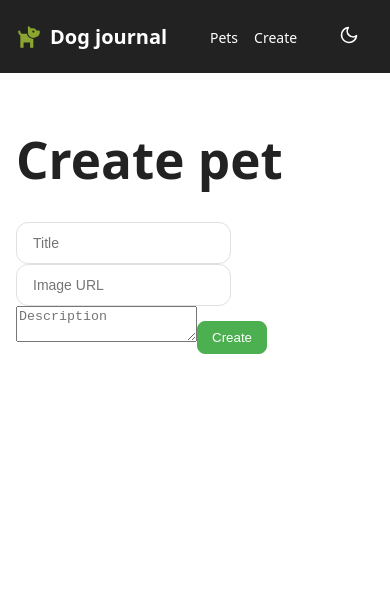
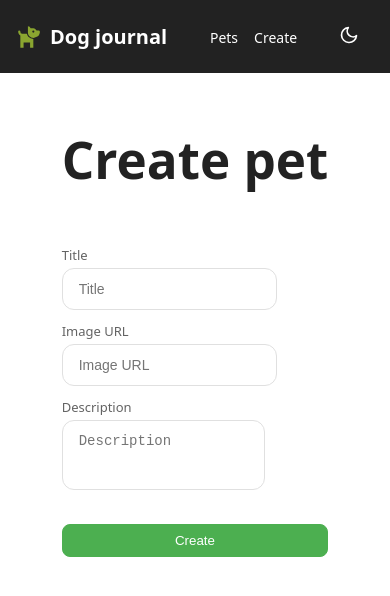
Before and after one commit to Alexandr-Dudarin/typescript-spa, a React (Vite) app in the folder products-spa/: page /typescript-spa/create-pet in a window 390 px wide. Shown: the top 596 px of the page. Built offline with nearby package versions, Linux system fonts and the light colour scheme.

Commit message:
Add CSS PetCard, new favicon, render

```diff
--- a/products-spa/index.html
+++ b/products-spa/index.html
@@ -1,14 +1,18 @@
 <!doctype html>
 <html lang="en">
+
 <head>
   <meta charset="UTF-8" />
   <meta name="google" content="notranslate" />
-    <link rel="icon" type="image/svg+xml" href="/vite.svg" />
+  <link rel="icon" type="image/svg+xml" href="/dog-face-svgrepo-com.svg" />
+  <meta name="theme-color" content="#ffffff" />
   <meta name="viewport" content="width=device-width, initial-scale=1.0" />
   <title>products-spa</title>
 </head>
+
 <body>
   <div id="root"></div>
   <script type="module" src="/src/main.tsx"></script>
 </body>
+
 </html>
--- a/products-spa/src/app/router.tsx
+++ b/products-spa/src/app/router.tsx
@@ -1,11 +1,19 @@
 import { Routes, Route, Navigate } from 'react-router-dom';
+import { useEffect } from 'react'
 import Layout from '../layout/Layout';
 import PetsPage from '../pages/PetsPage';
 import PetPage from '../pages/PetPage';
 import CreatePetPage from '../pages/CreatePetPage';
 
-const AppRouter = () => (
-  <Routes>
+const AppRouter = () => {
+  useEffect(() => {
+    const redirect = new URLSearchParams(window.location.search).get('redirect')
+
+    if (redirect) {
+      window.history.replaceState(null, '', redirect)
+    }
+  }, [])
+  return (<Routes>
     <Route element={<Layout />}>
       <Route path="/" element={<Navigate to="/pets" />} />
       <Route path="/pets" element={<PetsPage />} />
@@ -13,6 +21,7 @@ const AppRouter = () => (
       <Route path="/create-pet" element={<CreatePetPage />} />
     </Route>
   </Routes>
-);
+)
+}
 
 export default AppRouter;
--- a/products-spa/src/index.css
+++ b/products-spa/src/index.css
@@ -31,6 +31,9 @@
   -webkit-font-smoothing: antialiased;
   -moz-osx-font-smoothing: grayscale;
   --ghost-hover-bg: rgba(255, 255, 255, 0.1);
+
+  --link-color: #646cff;
+  --link-hover-color: #535bf2;
 }
 
 body[data-theme="dark"] {
@@ -50,16 +53,18 @@ body[data-theme="dark"] {
   --input-focus-border: #ffffff;
   --input-focus-ring: #ffafff25;
   --ghost-hover-bg: rgba(0, 0, 0, 0.06);
+  --link-color: #9aa8ff;
+  --link-hover-color: #c2caff;
 }
 
 a {
   font-weight: 500;
-  color: #646cff;
+  color: var(--link-color);
   text-decoration: inherit;
 }
 
 a:hover {
-  color: #535bf2;
+  color: var(--link-hover-color);
 }
 
 body {
@@ -76,7 +81,8 @@ h1 {
   line-height: 1.1;
 }
 
-input {
+input,
+textarea {
   padding: 12px 16px;
   border: 1px solid var(--border-color);
   border-radius: 12px;
@@ -87,11 +93,24 @@ input {
   transition: border 0.2s ease, box-shadow 0.2s ease;
 }
 
-input:hover {
+input:hover,
+textarea:hover {
   border-color: var(--input-hover-border);
 }
 
-input:focus {
+input:focus,
+textarea:focus {
   border-color: var(--input-focus-border);
   box-shadow: 0 0 0 2px var(--input-focus-ring);
 }
+
+textarea {
+  resize: none;
+  min-height: 44px;
+  overflow: hidden;
+}
+
+label {
+  font-size: 13px;
+  opacity: 0.7;
+}
--- a/products-spa/src/pages/CreatePetPage.css
+++ b/products-spa/src/pages/CreatePetPage.css
@@ -1,5 +1,58 @@
 .form-error {
-    color: #e53935;
-    font-size: 14px;
+    color: var(--danger);
+    font-size: 12px;
+    min-height: 16px;
     margin-top: 4px;
 }
+
+.pet-form {
+    max-width: 900px;
+    display: flex;
+    flex-direction: column;
+    gap: 24px;
+}
+
+.form-row {
+    display: flex;
+    gap: 12px;
+    align-items: flex-start;
+}
+
+.form-row>* {
+    flex: 1;
+    min-width: 0;
+}
+
+.form-row button {
+    flex: 0 0 auto;
+    align-self: flex-start;
+    margin-top: calc(16px + 6px);
+}
+
+.form-field {
+    display: flex;
+    flex-direction: column;
+    gap: 6px;
+    flex: 1;
+    min-width: 0;
+}
+
+.form-field span {
+    font-size: 12px;
+    color: var(--danger);
+}
+
+.form-field label {
+    height: 16px;
+}
+
+@media (max-width: 768px) {
+    .form-row {
+        flex-direction: column;
+    }
+
+    .form-row button {
+        align-self: stretch;
+        width: 100%;
+    }
+}
--- a/products-spa/src/pages/CreatePetPage.tsx
+++ b/products-spa/src/pages/CreatePetPage.tsx
@@ -1,4 +1,5 @@
 import { useForm } from 'react-hook-form';
+import { useRef } from 'react';
 import { useDispatch } from 'react-redux';
 import { addPet } from '../features/pets/petsSlice';
 import { useNavigate } from 'react-router-dom';
@@ -21,6 +22,16 @@ const CreatePetPage = () => {
   const dispatch = useDispatch<AppDispatch>();
   const navigate = useNavigate();
 
+  const textareaRef = useRef<HTMLTextAreaElement | null>(null);
+
+  const autoGrow = () => {
+    const el = textareaRef.current;
+    if (!el) return;
+
+    el.style.height = '44px';
+    el.style.height = el.scrollHeight + 'px';
+  };
+
   const onSubmit = (data: FormData) => {
     dispatch(
       addPet({
@@ -33,10 +44,16 @@ const CreatePetPage = () => {
   };
 
   return (
-    <form onSubmit={handleSubmit(onSubmit)}>
+    <form onSubmit={handleSubmit(onSubmit)} className="pet-form">
       <h1>Create pet</h1>
 
+      <div className="form-row">
+
+        <div className="form-field">
+          <label htmlFor="title">Title</label>
           <input
+            id="title"
+            placeholder="Title"
             {...register('title', {
               required: 'Title is required',
               pattern: {
@@ -48,22 +65,52 @@ const CreatePetPage = () => {
                 message: 'Title must be at least 3 characters',
               },
             })}
-        placeholder="Title"
           />
           {errors.title && (
-        <p className="form-error">
-          {errors.title.message}
-        </p>
+            <p className="form-error">{errors.title.message}</p>
           )}
-      <input {...register('image', { required: true })} placeholder="Image URL" />
-      <textarea {...register('description', { required: true })} placeholder="Description" />
+        </div>
 
-      <Button variant="primary" onClick={() => navigate('/create-pet')}>
+        <div className="form-field">
+          <label htmlFor="image">Image URL</label>
+          <input
+            id="image"
+            placeholder="Image URL"
+            {...register('image', { required: 'Image is required' })}
+          />
+          {errors.image && (
+            <p className="form-error">{errors.image.message}</p>
+          )}
+        </div>
+
+        <div className="form-field">
+          <label htmlFor="description">Description</label>
+          <textarea
+            id="description"
+            placeholder="Description"
+            {...register('description', {
+              required: 'Description is required',
+            })}
+            ref={(e) => {
+              register('description').ref(e);
+              textareaRef.current = e;
+            }}
+            onInput={autoGrow}
+          />
+
+          {errors.description && (
+            <p className="form-error">{errors.description.message}</p>
+          )}
+        </div>
+
+        <Button type="submit" variant="primary">
           Create
         </Button>
 
+      </div>
     </form>
   );
+
 };
 
 export default CreatePetPage;
```
Also changed, not shown: products-spa/public/dog-face-svgrepo-com.svg (added), products-spa/src/README.md (deleted). Lines whose indentation alone changed are shown as unchanged.
